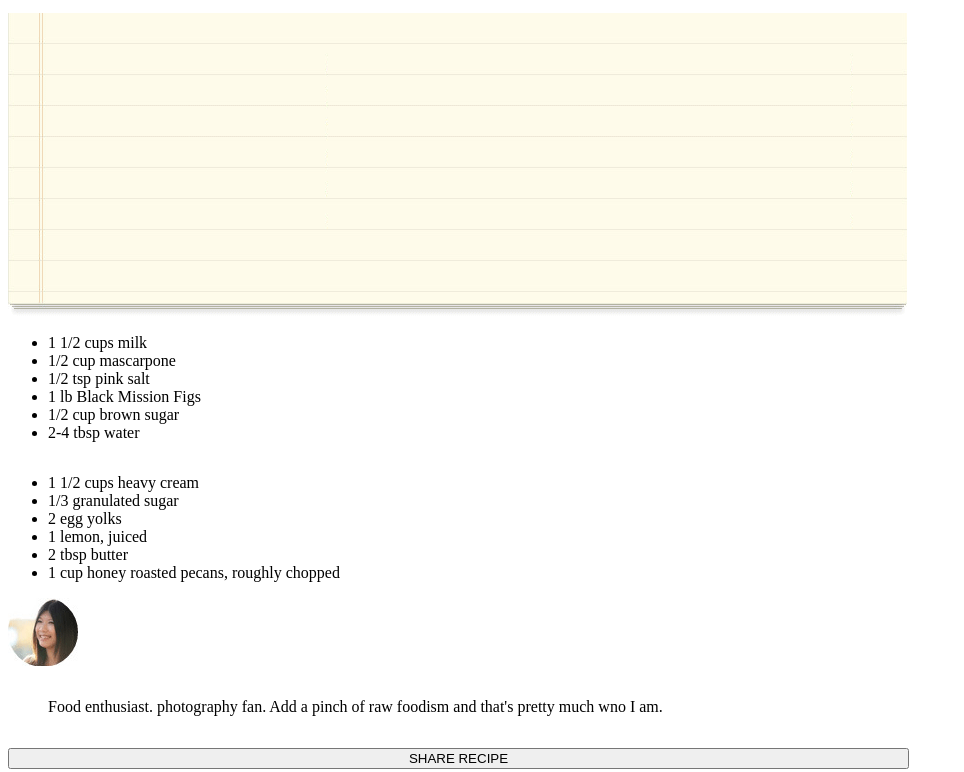
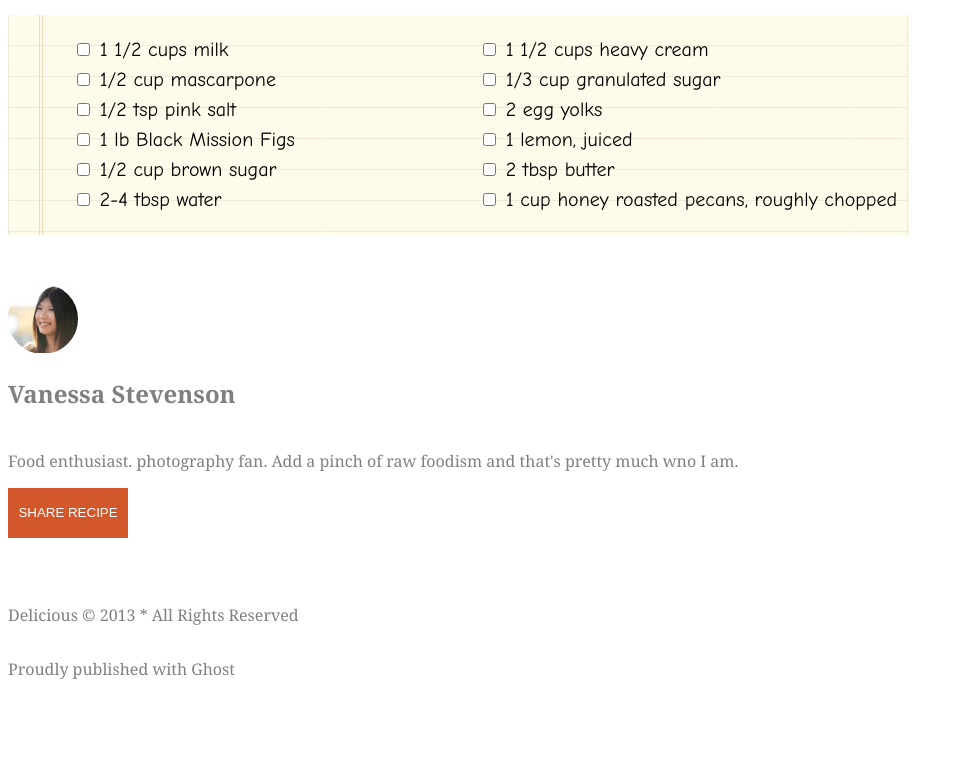
Before and after one commit to elizabethpurtell/chocolate-pizza, a plain HTML site: page index.html in a window 1280 px wide. Shown: the part 1218-1990 px from the top of the page, without its empty margins (0-964 px from the left). After the commit the page ends 1922 px from the top, so only its background shows below. Drawn offline with Linux system fonts and the light colour scheme.

Commit message:
contd work on css

```diff
--- a/css/style.css
+++ b/css/style.css
@@ -19,13 +19,10 @@ h2 {
 }
 
 h3 {
+  font-family: Georgia, 'Times New Roman', Times, serif;
+  color: grey;
   font-size: 1.5em;
-  text-align: center;
-}
-
-h4 {
-  font-size: 1em;
-  text-align: center;
+  text-align: left;
 }
 
 h5 {
@@ -34,7 +31,9 @@ h5 {
 }
 
 p {
+  font-family: Georgia, 'Times New Roman', Times, serif;
   font-size: 1em;
+  color: grey;
   text-align: left;
 }
 
@@ -187,6 +186,7 @@ header {
   justify-content: left;
   margin-top: 40px;
 }
+
 #articleTitle-area h1 {
   font-size: 2em;
   color: black;
@@ -200,7 +200,8 @@ header {
   margin-bottom: 30px;
 }
 
-#articlePrint-area img, #articlePrint-area p{
+#articlePrint-area img,
+#articlePrint-area p {
   display: inline-block;
   margin-bottom: 0px;
   margin-top: 0px;
@@ -218,6 +219,7 @@ header {
 #sec2 {
   display: grid;
 }
+
 .paraStyle {
   font-size: 1.1em;
   text-indent: 2em;
@@ -225,14 +227,61 @@ header {
   color: grey;
   line-height: 1.5em;
 }
+
 #sec3 {
   display: grid;
+}
+
+section > #two-colRecipe {
+  background-image: url(/img/list-bg.png);
+  list-style: none;
+  box-shadow: lightslategray;
+  margin-bottom: 50px;
+}
+
+#overlay-listL,
+#overlay-listR {
+  list-style: none;
+  display: inline-block;
+  font-family: 'Comic Neue', cursive;
+  font-size: 1.25em;
+  line-height: 1.5em;
+}
+
+#overlay-listL {
+  margin-left: 25px;
+}
+
+#overlay-listR {
+  margin-left: 140px;
+}
+
+#box1,
+#box2,
+#box3,
+#box4,
+#box5,
+#box6,
+#box7,
+#box8,
+#box9,
+#box10,
+#box11,
+#box12 {
+  color: black;
+  text-decoration: line-through;
 }
 
 #sec4 {
   display: grid;
 }
-
+#shareBtn {
+  height: 50px;
+  width: 120px;
+  border: none;
+  background-color: rgb(210, 88, 43);
+  color: white;
+}
 footer {
   display: grid;
 }
--- a/index.html
+++ b/index.html
@@ -10,6 +10,9 @@
   <link rel="preconnect" href="https://fonts.googleapis.com">
   <link rel="preconnect" href="https://fonts.gstatic.com" crossorigin>
   <link href="https://fonts.googleapis.com/css2?family=Yellowtail&display=swap" rel="stylesheet">
+  <link rel="preconnect" href="https://fonts.googleapis.com">
+<link rel="preconnect" href="https://fonts.gstatic.com" crossorigin>
+<link href="https://fonts.googleapis.com/css2?family=Comic+Neue:wght@300;400&family=Roboto+Condensed:ital,wght@0,500;1,500&family=Yellowtail&display=swap" rel="stylesheet">
 </head>
 
 <body>
@@ -59,18 +62,21 @@
       </section>
       <section id="sec2">
         <article>
-          <p class="paraStyle">For the fig-swirl: Melt butter over medium heat in a saucepan. Add brown sugar and stir to dissolve.
+          <p class="paraStyle">For the fig-swirl: Melt butter over medium heat in a saucepan. Add brown sugar and stir
+            to dissolve.
             Halve
             all of the rigs and toss in the saucepan with water and lemon juice. Cook over medium heat, stirring
             frequently, until you have a chunky-jammy mixture. Add salt with one or two stirs, set aside and let cool
             completely.</p>
 
-          <p class="paraStyle">Ice cream: In a small pot over medium heat, combine milk, and granulated sugar until sugar is completely
+          <p class="paraStyle">Ice cream: In a small pot over medium heat, combine milk, and granulated sugar until
+            sugar is completely
             dissolved and the milk is just barely lukewarm. Whisk in the egg volks. Set mixture in the fridge and wait
             until the
             nig mixture is cooled.</p>
 
-          <p class="paraStyle">Using an ice cream machine, pour lguids into the trozen basin and process according to manuracturer
+          <p class="paraStyle">Using an ice cream machine, pour lguids into the trozen basin and process according to
+            manuracturer
             instructions, 1e., let spin and thicken for 2 minutes before adding mascarpone, ig jam mixture, and the
             nuts.
             Continue to process for +/- 10 minutes. Pour semi-frozen mixture into a pyrex dish or glass tupperware.
@@ -81,69 +87,59 @@
 
       <section id="sec3">
         <!-- use this image behind the ingredient list -->
-        <img id="recipeImg" src="img/list-bg.png" alt="list background image">
+        <section id="two-colRecipe">
           <!-- list needs square check off icons beside -->
-        <ul id="overlay-list">
+          <ul id="overlay-listL">
             <li>
-            <span class="measurement">1 1/2 cups</span>
-            <span class="ingredient">milk</span>
+              <input type="checkbox" id="box1"><label for=box1> 1 1/2 cups milk</label>
             </li>
             <li>
-            <span class="measurement">1/2 cup</span>
-            <span class="ingredient">mascarpone</span>
+              <input type="checkbox" id="box2"><label class="measurement"> 1/2 cup mascarpone</label>
             </li>
             <li>
-            <span class="measurement">1/2 tsp</span>
-            <span class="ingredient">pink salt</span>
+              <input type="checkbox" id="box3"><label class="measurement"> 1/2 tsp pink salt</label>
             </li>
             <li>
-            <span class="measurement">1 lb</span>
-            <span class="ingredient">Black Mission Figs</span>
+              <input type="checkbox" id="box4"><label class="measurement"> 1 lb Black Mission Figs</label>
             </li>
             <li>
-            <span class="measurement">1/2 cup</span>
-            <span class="ingredient">brown sugar</span>
+              <input type="checkbox" id="box5"><label class="measurement"> 1/2 cup brown sugar</label>
             </li>
             <li>
-            <span class="measurement">2-4 tbsp</span>
-            <span class="ingredient">water</span>
+              <input type="checkbox" id="box6"><label class="measurement"> 2-4 tbsp water</label>
             </li>
           </ul>
-        <ul id="overlay-list2">
+          <ul id="overlay-listR">
             <li>
-            <span class="measurement">1 1/2 cups</span>
-            <span class="ingredient">heavy cream</span>
+              <input type="checkbox" id="box7"><label class="measurement"> 1 1/2 cups heavy cream</label>
             </li>
             <li>
-            <span class="measurement">1/3</span>
-            <span class="ingredient">granulated sugar</span>
+              <input type="checkbox" id="box8"><label class="measurement"> 1/3 cup granulated sugar</label>
             </li>
             <li>
-            <span class="measurement">2</span>
-            <span class="ingredient">egg yolks</span>
+              <input type="checkbox" id="box9"><label class="measurement"> 2 egg yolks</label>
             </li>
             <li>
-            <span class="measurement">1</span>
-            <span class="ingredient">lemon, juiced</span>
+              <input type="checkbox" id="box10"><label class="measurement"> 1 lemon, juiced</label>
             </li>
             <li>
-            <span class="measurement">2 tbsp</span>
-            <span class="ingredient">butter</span>
+              <input type="checkbox" id="box11"><label class="measurement"> 2 tbsp butter</label>
             </li>
             <li>
-            <span class="measurement">1 cup</span>
-            <span class="ingredient">honey roasted pecans, roughly chopped</span>
+              <input type="checkbox" id="box12"><label class="measurement"> 1 cup honey roasted pecans, roughly
+                chopped</label>
             </li>
           </ul>
+        </section>
       </section>
       <!-- add line of crosshatch -->
       <section id="sec4">
 
         <img id="vanImage" src="img/van-pic.png" alt="Image of Vanessa Stevenson">
-        <blockquote>
+          <h3>Vanessa Stevenson</h3>
           <p>Food enthusiast. photography fan. Add a pinch of raw foodism and that's
             pretty much wno I am.</p>
-        </blockquote>
+
         <button id="shareBtn">SHARE RECIPE</button>
         <!-- add line with small logo image centered -->
       </section>
```
Lines whose indentation alone changed are shown as unchanged.
